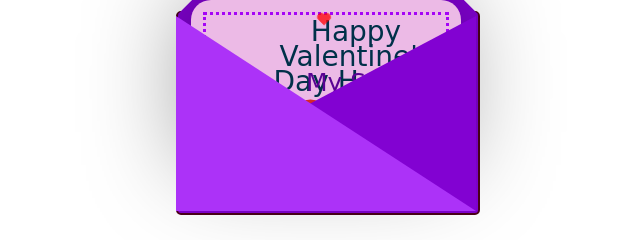
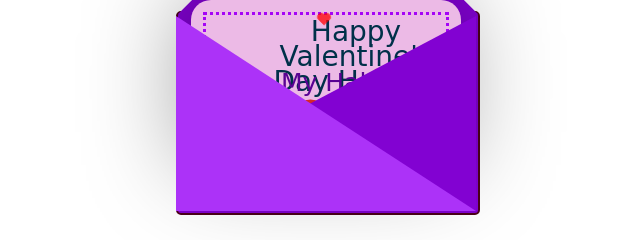
Before and after one commit to prajwal-r-h/valentines-day, a plain HTML site: page index.html in a window 1280 px wide. Shown: the part 240-480 px from the top of the page, 312-952 px from the left. Drawn offline with Linux system fonts and the light colour scheme.

Commit message:
Update index.html

```diff
--- a/index.html
+++ b/index.html
@@ -13,7 +13,7 @@
         <div class="front"></div>
         <div class="card">
          <div class="text">Happy</br>Valentine's Day Heer!!!</div>
-         <div class="texts">My Sweet-Heart</div>
+         <div class="texts">My Half</div>
          <div class="heart"</div>
         </div>
 
```
